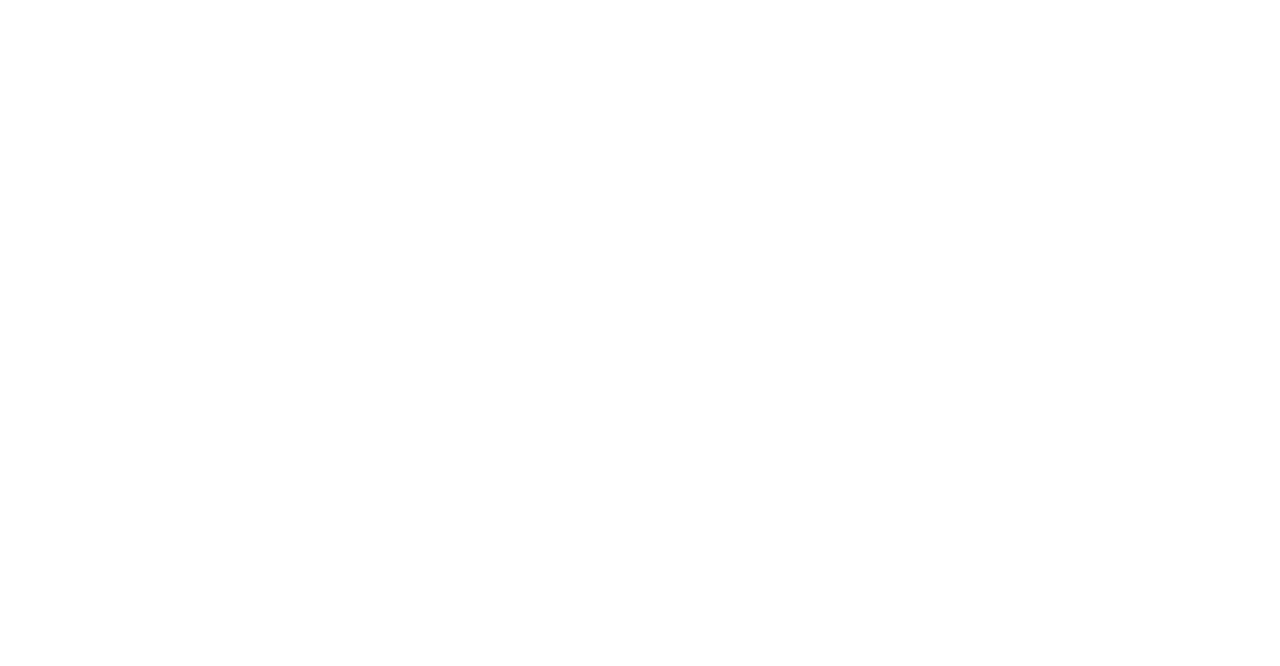
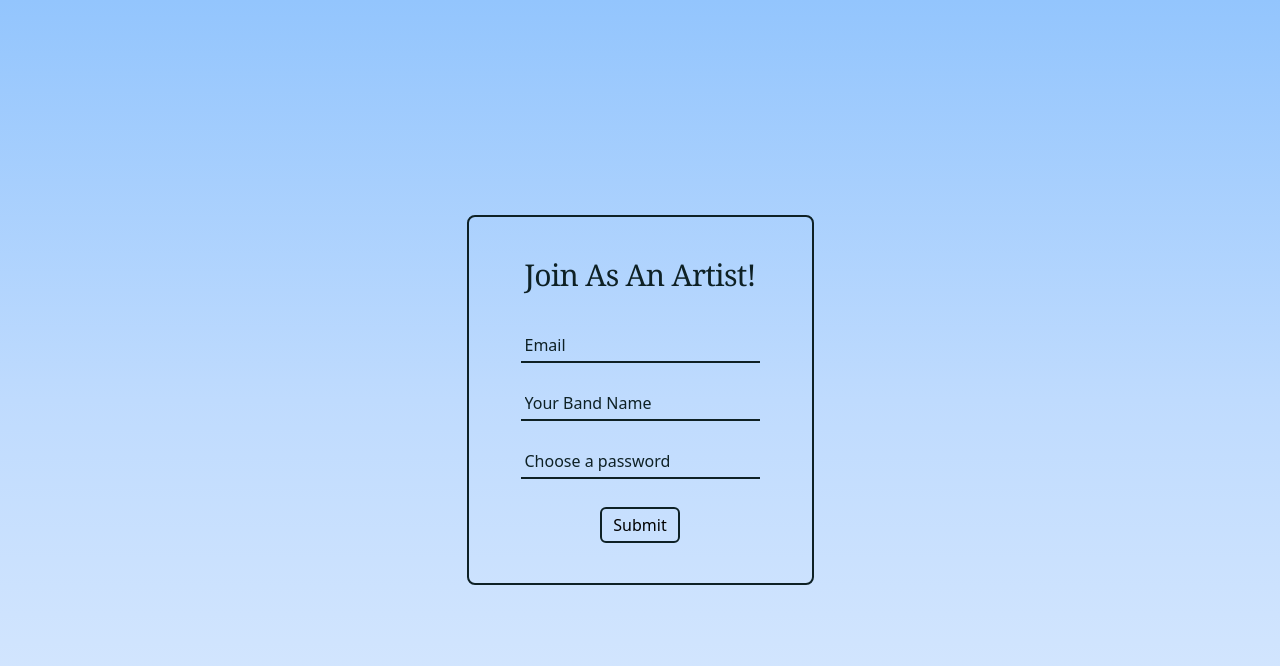
Before and after one commit to Raahim-Rubaiyat-Teertho/shobaike-janao-music-promo-website, a React (Vite) app in the folder frontend/: page /signup/artist in a window 1280 px wide. Before the commit this address had no page. Shown: the top 666 px of the page. Built offline with nearby package versions, Linux system fonts and the light colour scheme.

Commit message:
signup frontend completed

```diff
--- a/frontend/src/App.jsx
+++ b/frontend/src/App.jsx
@@ -5,6 +5,8 @@
 import ArtistLogin from "./pages/Login pages/ArtistLogin";
 import AudienceLogin from "./pages/Login pages/AudienceLogin";
 import ChooseSignup from "./pages/Signup Pages/ChooseSignup";
+import ArtistSignup from "./pages/Signup Pages/ArtistSignup";
+import AudienceSignup from "./pages/Signup Pages/AudienceSignup";
 
 function App() {
 
@@ -23,6 +25,8 @@
 
         <Routes>
           <Route path="/signup" element={<ChooseSignup />}/>
+          <Route path="/signup/artist" element={<ArtistSignup />}/>
+          <Route path="/signup/audience" element={<AudienceSignup />}/>
         </Routes>
       </BrowserRouter>
     </>
--- a/frontend/src/pages/Login pages/ChooseLogin.jsx
+++ b/frontend/src/pages/Login pages/ChooseLogin.jsx
@@ -1,8 +1,15 @@
+import { Link } from "react-router-dom"
 export default function ChooseLogin() {
     document.title = 'Login'
     return (
         <>
-            <h1>Choose Login</h1>
+            <div className="flex items-center flex-col text-center justify-center min-h-screen min-w-screen bg-gradient-to-t from-blue-100 via-blue-200 to-blue-300">
+                <h1 className="font-medium text-5xl font-serif tracking-tight text-text-shade">Do you want to login as an artist or an audience?</h1>
+                <div className="buttons pt-7 text-center text-text-shade font-serif tracking-wider">
+                    <Link to="/login/artist"><button className="px-2 py-1 w-20 rounded-md border-2 border-text-shade mr-5 text-center hover:text-white hover:bg-text-shade">Artist</button></Link>
+                    <Link to="/login/audience"><button className="px-2 py-1 w-20 border-2 rounded-md border-text-shade text-center hover:text-white hover:bg-text-shade">Audience</button></Link>
+                </div>
+            </div>
         </>
     )
 }
--- /dev/null
+++ b/frontend/src/pages/Signup Pages/ArtistSignup.jsx
@@ -0,0 +1,21 @@
+export default function ArtistSignup() {
+    document.title = 'Signup | Artist'
+    return (
+        <>
+            <div className="flex items-center flex-col text-center justify-center min-h-screen min-w-screen bg-gradient-to-t from-blue-100 via-blue-200 to-blue-300">
+                <div className="container border-2 border-text-shade w-fit p-10 rounded-lg">
+                    <h1 className="font-medium text-3xl font-serif tracking-tight text-text-shade">Join As An Artist!</h1>
+
+                    <div className="form-part">
+                        <form className="flex items-center flex-col text-center justify-center pt-6">
+                            <input type="email" placeholder="Email" className="m-3 p-1 bg-inherit placeholder:text-text-shade border-2 border-b-text-shade border-t-0 border-l-0 border-r-0"/>
+                            <input type="text" placeholder="Your Band Name" className="m-3 p-1 bg-inherit placeholder:text-text-shade border-2 border-b-text-shade border-t-0 border-l-0 border-r-0"/>
+                            <input type="password" placeholder="Choose a password" className="m-3 p-1 bg-inherit placeholder:text-text-shade border-2 border-b-text-shade border-t-0 border-l-0 border-r-0"/>
+                            <button className="px-2 py-1 w-20 border-2 rounded-md border-text-shade text-center hover:text-white hover:bg-text-shade mt-4">Submit</button>
+                        </form>
+                    </div>
+                </div>
+            </div>
+        </>
+    )
+}
--- /dev/null
+++ b/frontend/src/pages/Signup Pages/AudienceSignup.jsx
@@ -0,0 +1,22 @@
+export default function AudienceSignup() {
+    document.title = 'Signup | Audience'
+
+    return (
+        <>
+            <div className="flex items-center flex-col text-center justify-center min-h-screen min-w-screen bg-gradient-to-t from-blue-100 via-blue-200 to-blue-300">
+                <div className="container border-2 border-text-shade w-fit p-7 rounded-lg">
+                    <h1 className="font-medium text-3xl font-serif tracking-tight text-text-shade">Join As An Audience!</h1>
+
+                    <div className="form-part">
+                        <form className="flex items-center flex-col text-center justify-center pt-6">
+                            <input type="email" placeholder="Email" className="m-3 p-1 bg-inherit placeholder:text-text-shade border-2 border-b-text-shade border-t-0 border-l-0 border-r-0"/>
+                            <input type="text" placeholder="Choose Username" className="m-3 p-1 bg-inherit placeholder:text-text-shade border-2 border-b-text-shade border-t-0 border-l-0 border-r-0"/>
+                            <input type="password" placeholder="Choose Password" className="m-3 p-1 bg-inherit placeholder:text-text-shade border-2 border-b-text-shade border-t-0 border-l-0 border-r-0"/>
+                            <button className="px-2 py-1 w-20 border-2 rounded-md border-text-shade text-center hover:text-white hover:bg-text-shade mt-4">Submit</button>
+                        </form>
+                    </div>
+                </div>
+            </div>
+        </>
+    )
+}
--- a/frontend/src/pages/Signup Pages/ChooseSignup.jsx
+++ b/frontend/src/pages/Signup Pages/ChooseSignup.jsx
@@ -1,8 +1,15 @@
+import { Link } from "react-router-dom"
 export default function ChooseSignup () {
     document.title = 'Signup'
     return (
         <>
-            <h1>Choose Signup</h1>
+            <div className="flex items-center flex-col text-center justify-center min-h-screen min-w-screen bg-gradient-to-t from-blue-100 via-blue-200 to-blue-300">
+                <h1 className="font-medium text-5xl font-serif tracking-tight text-text-shade">Are you an artist or an audience?</h1>
+                <div className="buttons pt-7 text-center text-text-shade font-serif tracking-wider">
+                    <Link to="/signup/artist"><button className="px-2 py-1 w-20 rounded-md border-2 border-text-shade mr-5 text-center hover:text-white hover:bg-text-shade">Artist</button></Link>
+                    <Link to="/signup/audience"><button className="px-2 py-1 w-20 border-2 rounded-md border-text-shade text-center hover:text-white hover:bg-text-shade">Audience</button></Link>
+                </div>
+            </div>
         </>
     )
 }
```
